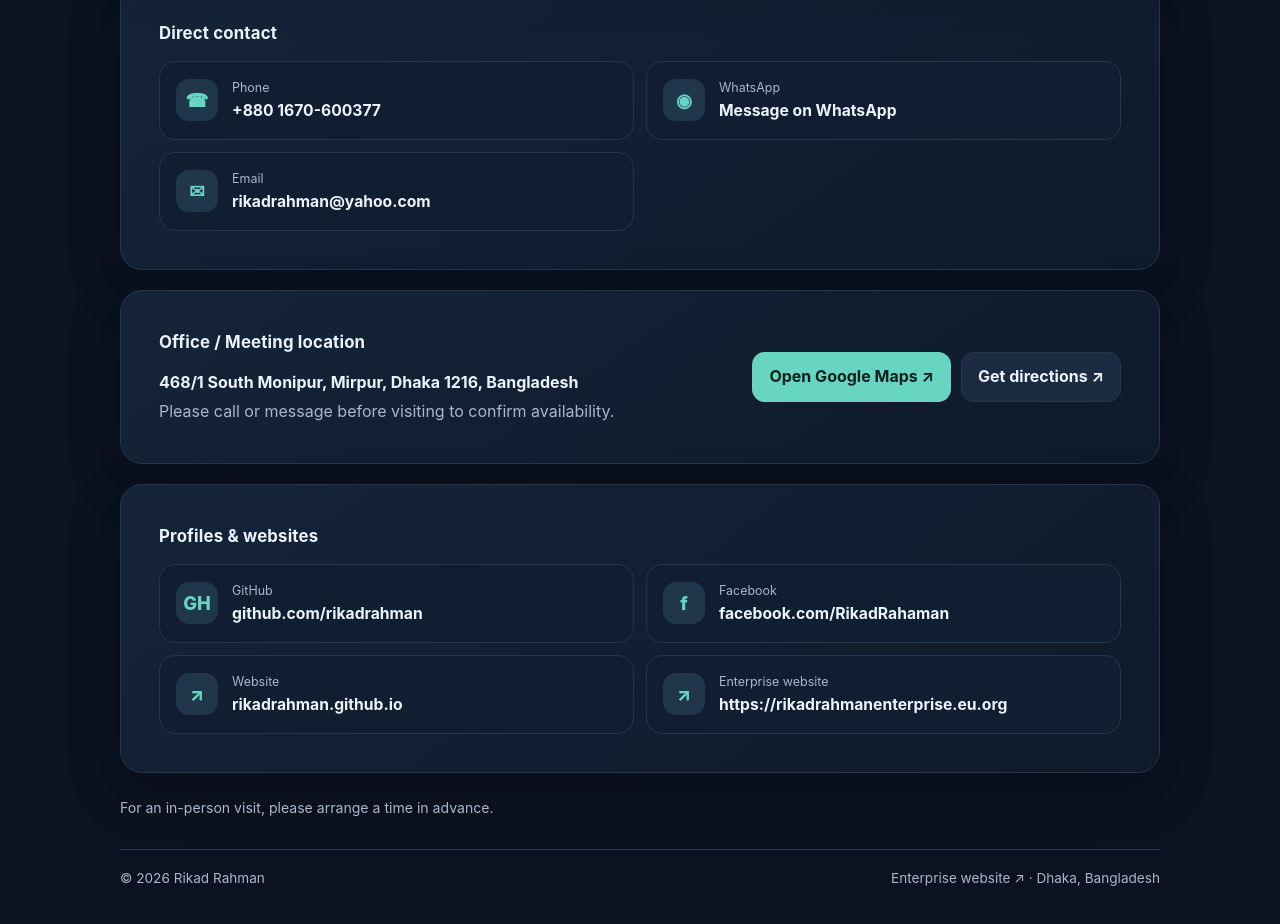
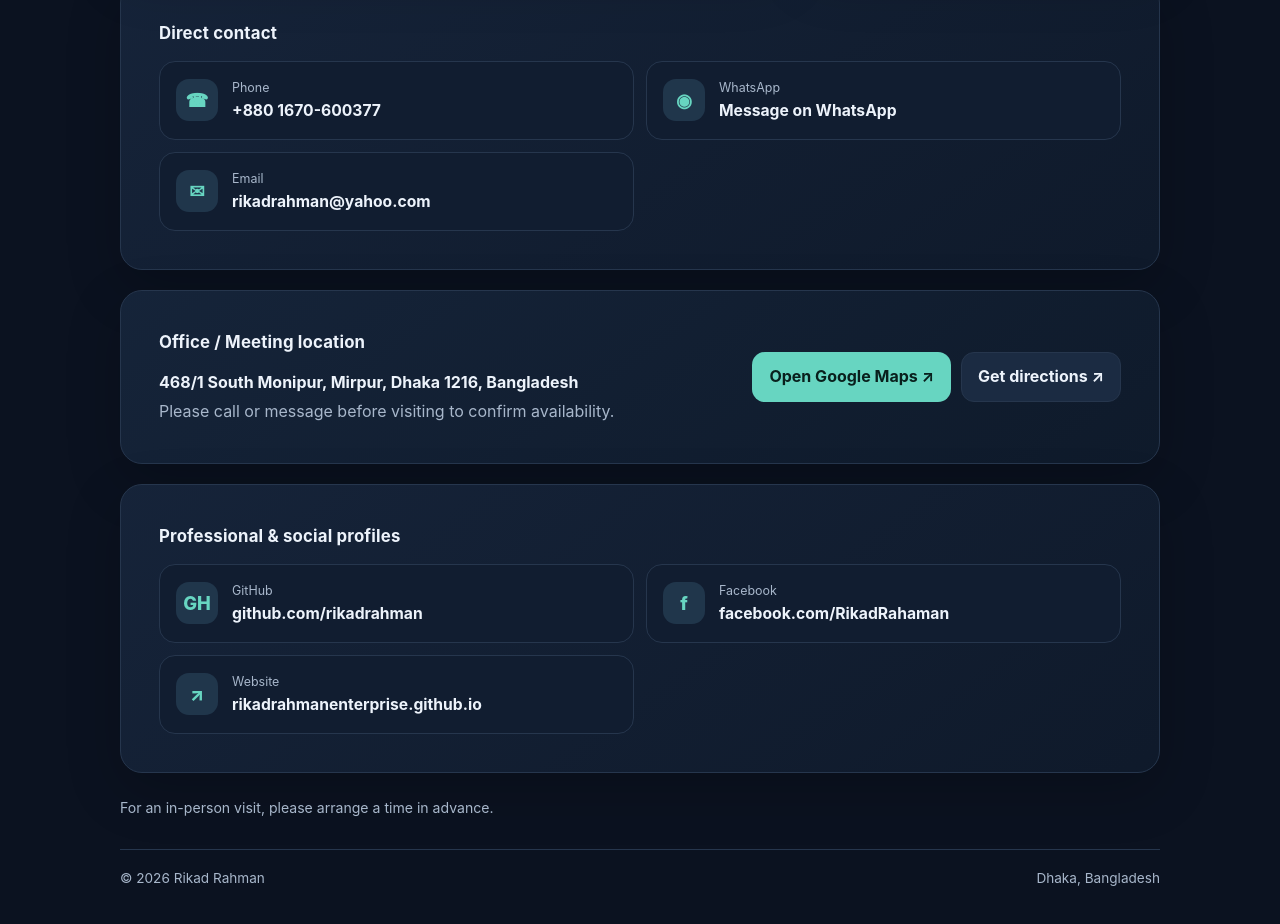
Before and after one commit to rikadrahman/rikadrahman.github.io, a plain HTML site: page contact.html in a window 1280 px wide. Shown: the part 524-1448 px from the top of the page. Drawn offline with Linux system fonts and the light colour scheme.

Commit message:
Add files via upload

```diff
--- a/contact.html
+++ b/contact.html
@@ -28,7 +28,7 @@ h1{font-size:clamp(2.3rem,6vw,4.2rem);line-height:1.04;letter-spacing:-.045em;ma
 </head>
 <body>
 <main class="wrap">
-  <header class="top"><a class="brand" id="brand" href="/">RIKAD RAHMAN</a><a class="back" href="/">← Personal website</a></header>
+  <header class="top"><a class="brand" id="brand" href="/">RIKAD RAHMAN</a><a class="back" href="/">← Back to website</a></header>
   <section class="hero">
     <div class="card">
       <div class="eyebrow">Contact hub</div>
@@ -69,11 +69,11 @@ h1{font-size:clamp(2.3rem,6vw,4.2rem);line-height:1.04;letter-spacing:-.045em;ma
   </section>
 
   <section class="section card">
-    <h2>Profiles & websites</h2>
+    <h2>Professional & social profiles</h2>
     <div class="grid" id="socialGrid"></div>
   </section>
   <p class="note" id="availability">For an in-person visit, please arrange a time in advance.</p>
-  <footer class="footer"><span>© <span id="year"></span> Rikad Rahman</span><span><a href="https://rikadrahmanenterprise.eu.org/">Enterprise website ↗</a> · Dhaka, Bangladesh</span></footer>
+  <footer class="footer"><span>© <span id="year"></span> Rikad Rahman</span><span>Dhaka, Bangladesh</span></footer>
 </main>
 <script>
 /*
@@ -94,11 +94,11 @@ const CONTACT = {
   github: "https://github.com/rikadrahman",
   facebook: "https://facebook.com/RikadRahaman",
   linkedin: "",              // Add LinkedIn URL later
-  website: "https://rikadrahman.github.io",
+  website: "https://rikadrahmanenterprise.github.io",
   availability: "For an in-person visit, please arrange a time in advance.",
   visitNote: "Please call or message before visiting to confirm availability.",
   extraLinks: [
-    { label: "Enterprise website", url: "https://rikadrahmanenterprise.eu.org", icon: "↗" }
+    // Add later, e.g. { label: "Portfolio", url: "https://example.com", icon: "↗" }
   ]
 };
 
@@ -131,7 +131,7 @@ const socials = [
   ["GH","GitHub","github.com/rikadrahman",CONTACT.github],
   ["f","Facebook","facebook.com/RikadRahaman",CONTACT.facebook],
   ["in","LinkedIn",CONTACT.linkedin ? CONTACT.linkedin.replace(/^https?:\/\//,"") : "Add profile URL later",CONTACT.linkedin],
-  ["↗","Website","rikadrahman.github.io",CONTACT.website],
+  ["↗","Website","rikadrahmanenterprise.github.io",CONTACT.website],
   ...CONTACT.extraLinks.map(x=>[x.icon||"↗",x.label,x.url,x.url])
 ].filter(x=>x[3]);
 $("socialGrid").innerHTML = socials.map(([i,l,v,u]) =>
```
Also changed, not shown: index.html (+2 -2 lines), README.txt (added).
